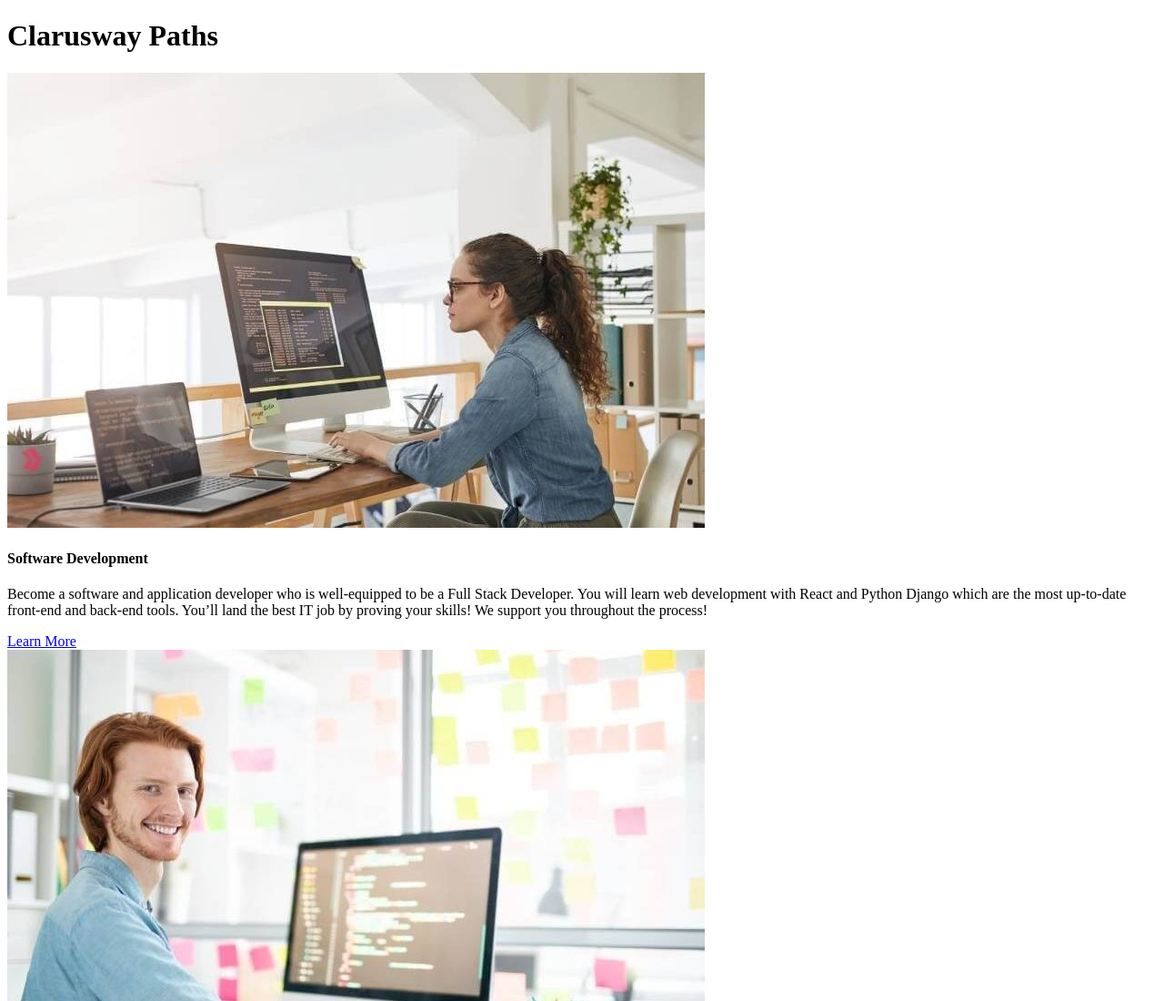
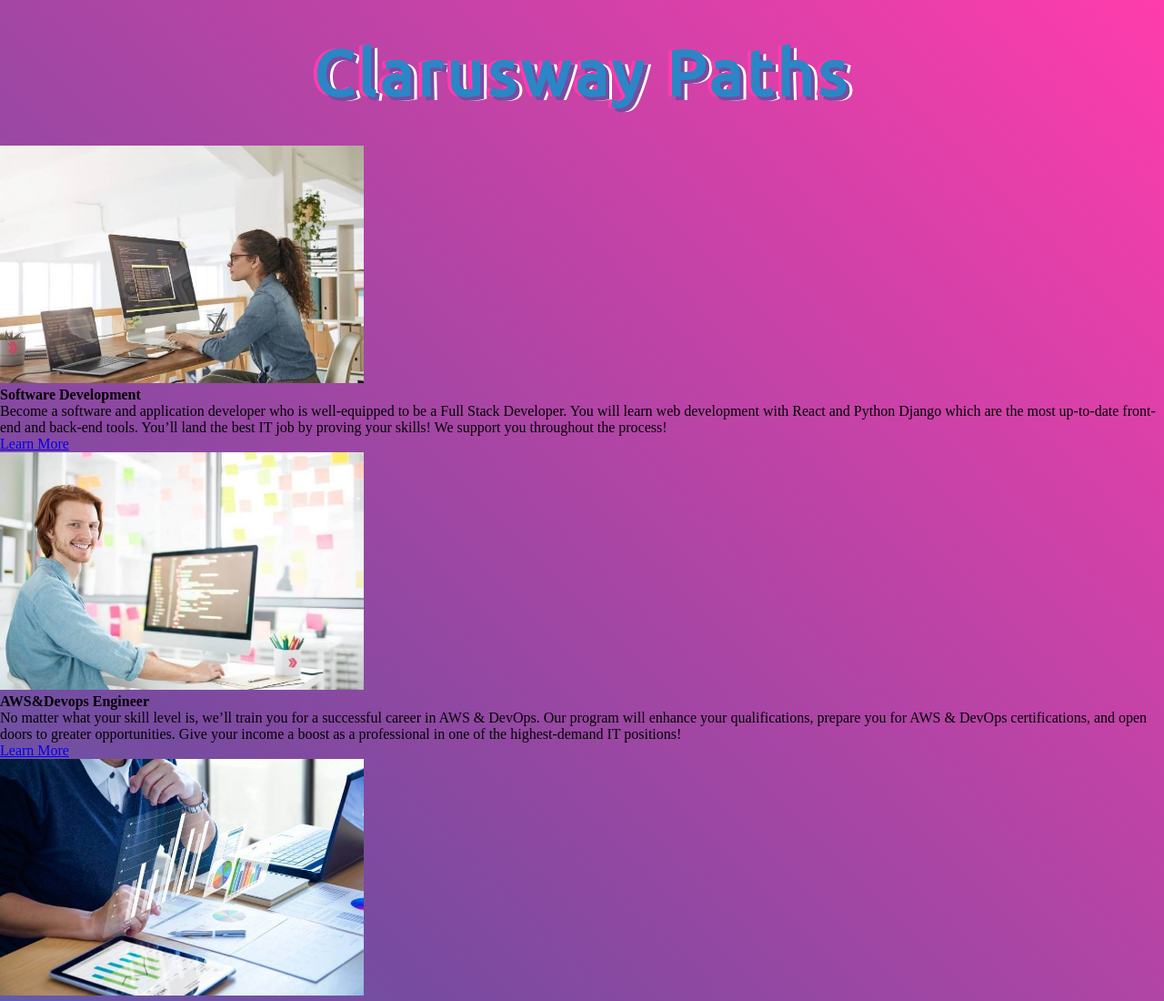
Before and after one commit to AkifKA/21.12.2022-hc-ass3, a plain HTML site: page index.html in a window 1280 px wide. Shown: the top 1100 px of the page at 91% size. Drawn offline with Linux system fonts and the light colour scheme.

Commit message:
4. styling

```diff
--- a/index.html
+++ b/index.html
@@ -4,6 +4,7 @@
     <meta charset="UTF-8" />
     <meta http-equiv="X-UA-Compatible" content="IE=edge" />
     <meta name="viewport" content="width=device-width, initial-scale=1.0" />
+    <link rel="stylesheet" href="style.css" />
     <title>Clarusway Paths</title>
   </head>
   <body>
--- a/style.css
+++ b/style.css
@@ -1,9 +1,44 @@
+@import url("https://fonts.googleapis.com/css?family=Ubuntu");
+
 * {
   margin: 0;
   padding: 0;
   box-sizing: border-box;
 }
 
+body {
+  background-color: #ff3cac;
+  background-image: linear-gradient(
+    225deg,
+    #ff3cac 0%,
+    #784ba0 50%,
+    #2b86c5 100%
+  );
+}
+
 header.header-container {
   text-align: center;
 }
+
+header h1 {
+  margin: 40px auto;
+  font-family: "Ubuntu", sans-serif;
+  font-size: 70px;
+  font-weight: bold;
+  color: #2b86c5;
+  text-align: center;
+  letter-spacing: 5px;
+  text-shadow: 4px 4px 0px #784ba0, -4px 0 0px #ff3cac, 7px 4px 0 #fff;
+}
+
+img {
+  width: 400px;
+}
+
+img:hover {
+  width: 500px;
+}
+
+main article.h4 {
+  color: coral;
+}
```
